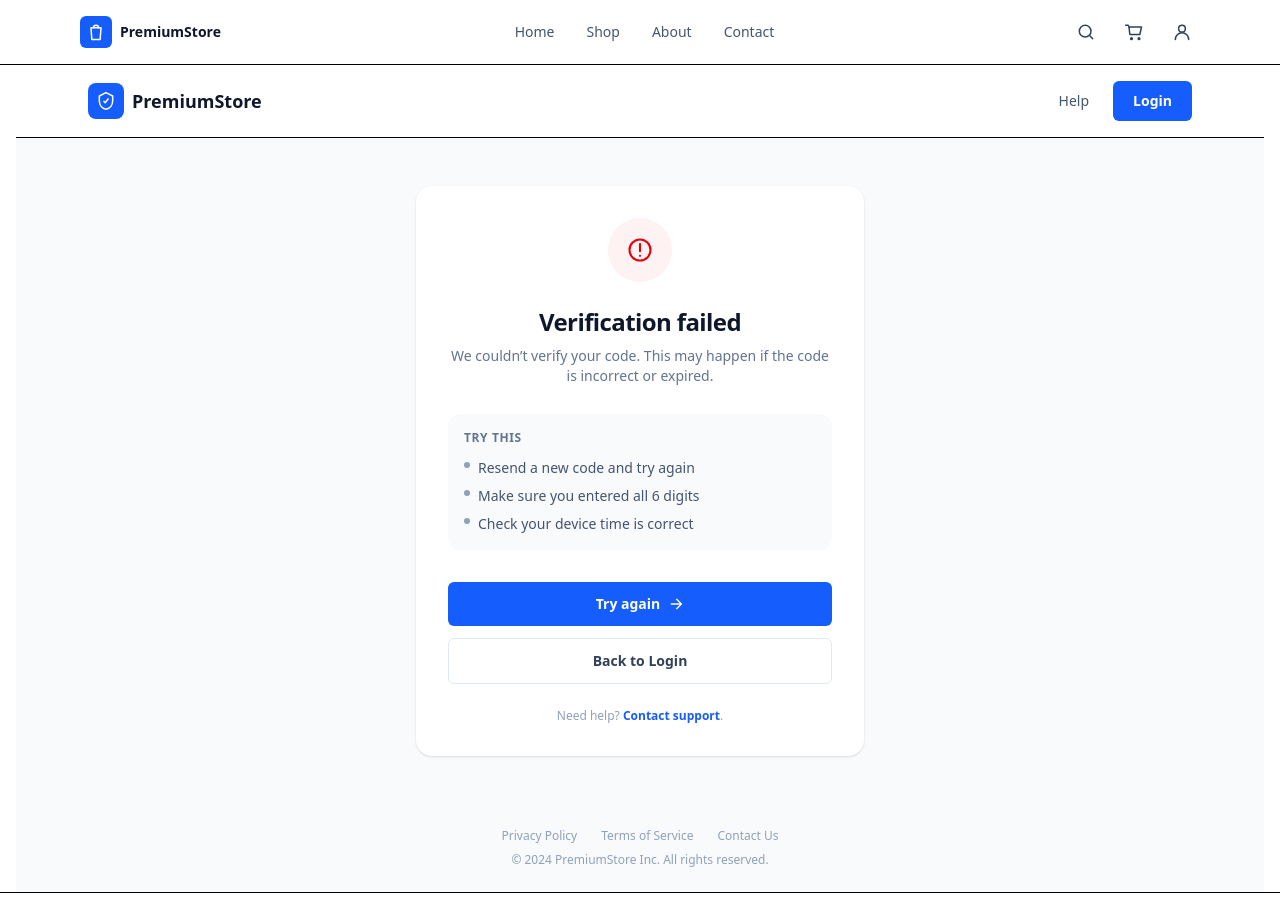
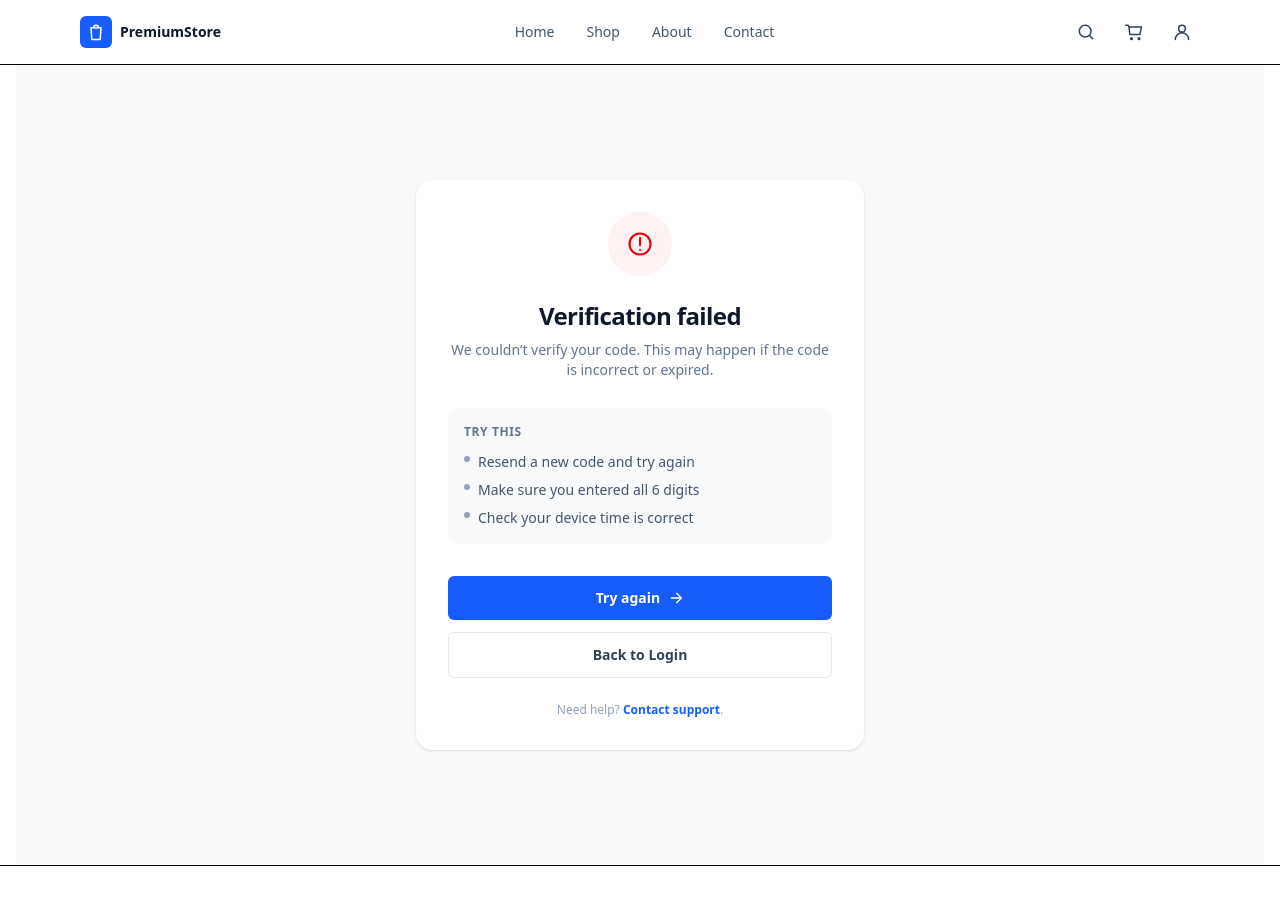
Before and after one commit to Alpkrsl/E-ticaret2.0, a Next.js app in the folder frontend/: page /error in a window 1280 px wide. Shown: the top 904 px of the page. Built offline with nearby package versions, Linux system fonts and the light colour scheme.

Commit message:
error page fix

```diff
--- a/frontend/app/(auth)/error/page.tsx
+++ b/frontend/app/(auth)/error/page.tsx
@@ -6,28 +6,7 @@ export default function AuthErrorPage() {
   return (
     <div className="flex min-h-screen flex-col bg-slate-50">
       {/* Top bar */}
-      <header className="border-b bg-white">
-        <div className="mx-auto flex max-w-6xl items-center justify-between px-6 py-4">
-          <Link href="/" className="flex items-center gap-2 text-lg font-semibold text-slate-900">
-            <span className="inline-flex h-9 w-9 items-center justify-center rounded-lg bg-blue-600 text-white">
-              <ShieldLogo />
-            </span>
-            PremiumStore
-          </Link>
 
-          <div className="flex items-center gap-6 text-sm text-slate-600">
-            <Link href="/help" className="hover:text-slate-900">
-              Help
-            </Link>
-            <Link
-              href="/auth/login"
-              className="inline-flex h-10 items-center justify-center rounded-md bg-blue-600 px-5 text-sm font-semibold text-white hover:bg-blue-700"
-            >
-              Login
-            </Link>
-          </div>
-        </div>
-      </header>
 
       {/* Main */}
       <main className="flex flex-1 items-center justify-center px-4 py-12">
@@ -94,21 +73,7 @@ export default function AuthErrorPage() {
         </div>
       </main>
 
-      {/* Footer */}
-      <footer className="py-6 text-center text-xs text-slate-400">
-        <div className="flex items-center justify-center gap-6">
-          <Link href="/privacy" className="hover:underline">
-            Privacy Policy
-          </Link>
-          <Link href="/terms" className="hover:underline">
-            Terms of Service
-          </Link>
-          <Link href="/contact" className="hover:underline">
-            Contact Us
-          </Link>
-        </div>
-        <p className="mt-2">© 2024 PremiumStore Inc. All rights reserved.</p>
-      </footer>
+
     </div>
   );
 }
```
